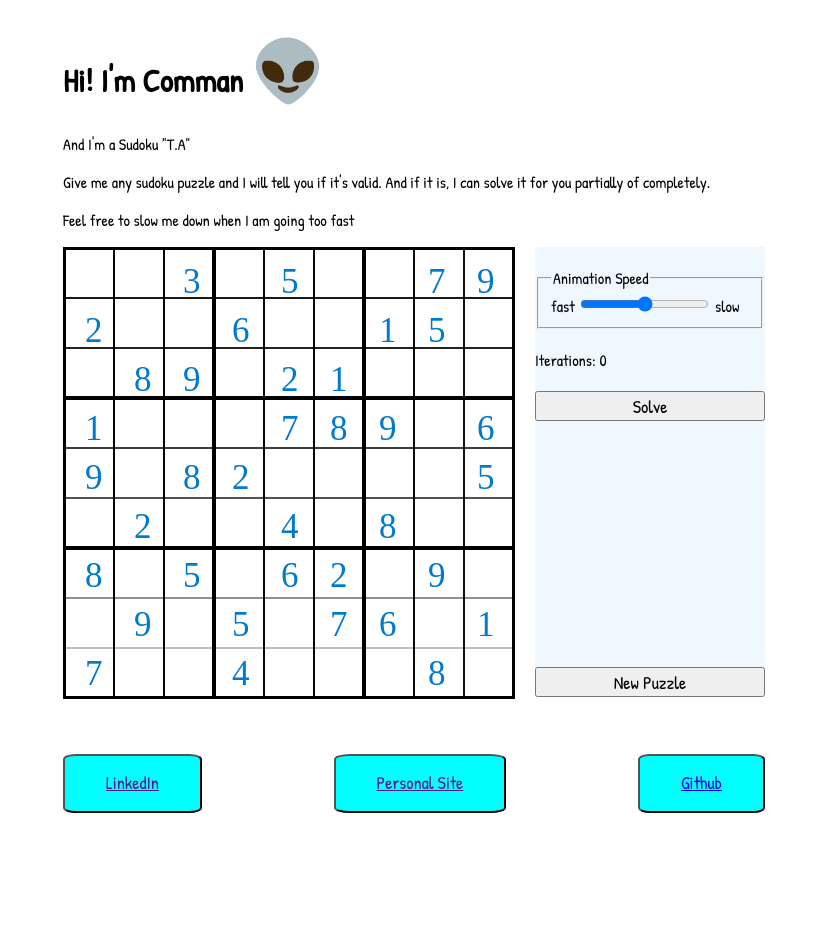
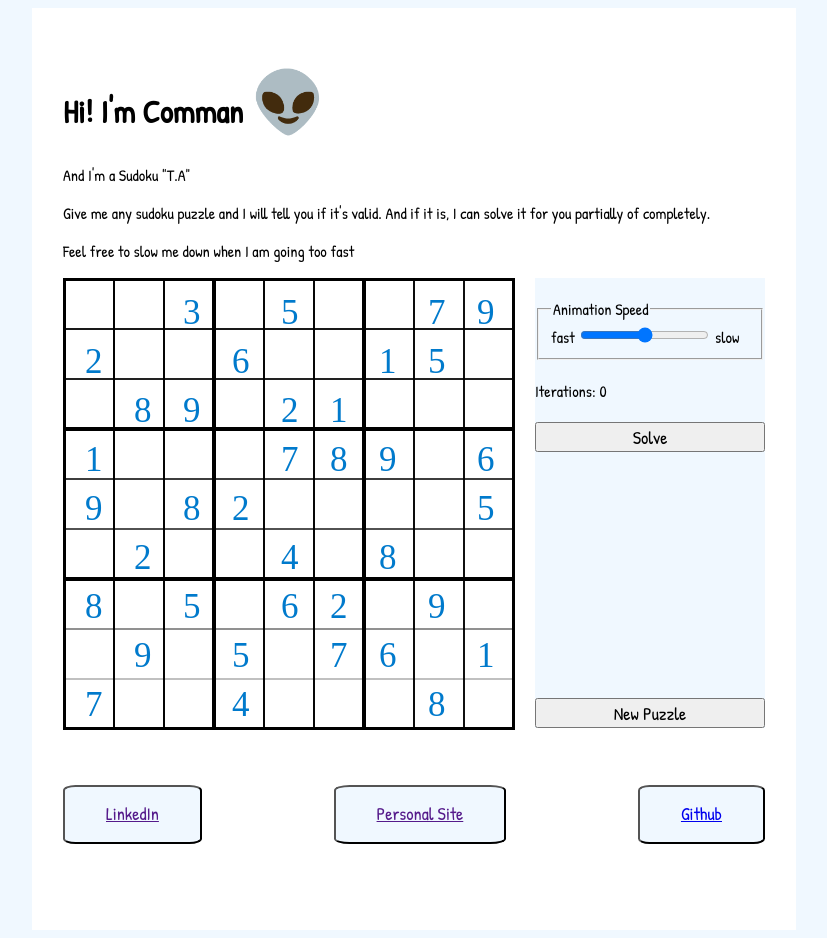
Before and after one commit to Xolo-T/Comman, a website built with webpack: page index.html in a window 1280 px wide. Shown: the whole page, without its empty margins (226-1053 px from the left). Before the commit the page ends 876 px from the top, so only its background shows below. Built offline with nearby package versions, Linux system fonts and the light colour scheme.

Commit message:
links nackground color changed

```diff
--- a/index.html
+++ b/index.html
@@ -12,7 +12,7 @@
 
 <body>
     <div class='main-content'>
-        <div>
+        <div class="intro">
             <!-- <h1 class='title'>Hi! I'm Comman <span style='font-size:60px;'>&#129409;</span></h1> -->
             <h1 class='title'>Hi! I'm Comman <span style='font-size:60px;'>&#128125;</span></h1>
             <p> And I'm a Sudoku "T.A"</p>
--- a/src/styles/index.scss
+++ b/src/styles/index.scss
@@ -9,6 +9,7 @@ a {
 
 body{
     /* background-color: #35506c;*/
+    background-color: aliceblue;
     display: flex;
     flex-direction: column;
     align-items: center;
@@ -66,5 +67,11 @@ button{
 }
 
 button.link-button {
-    background-color: cyan;
+    /*background-color: cyan;*/
+    background-color: aliceblue;
 }
+
+.main-content {
+    background-color: white;
+    padding: 31px;
+}
```
